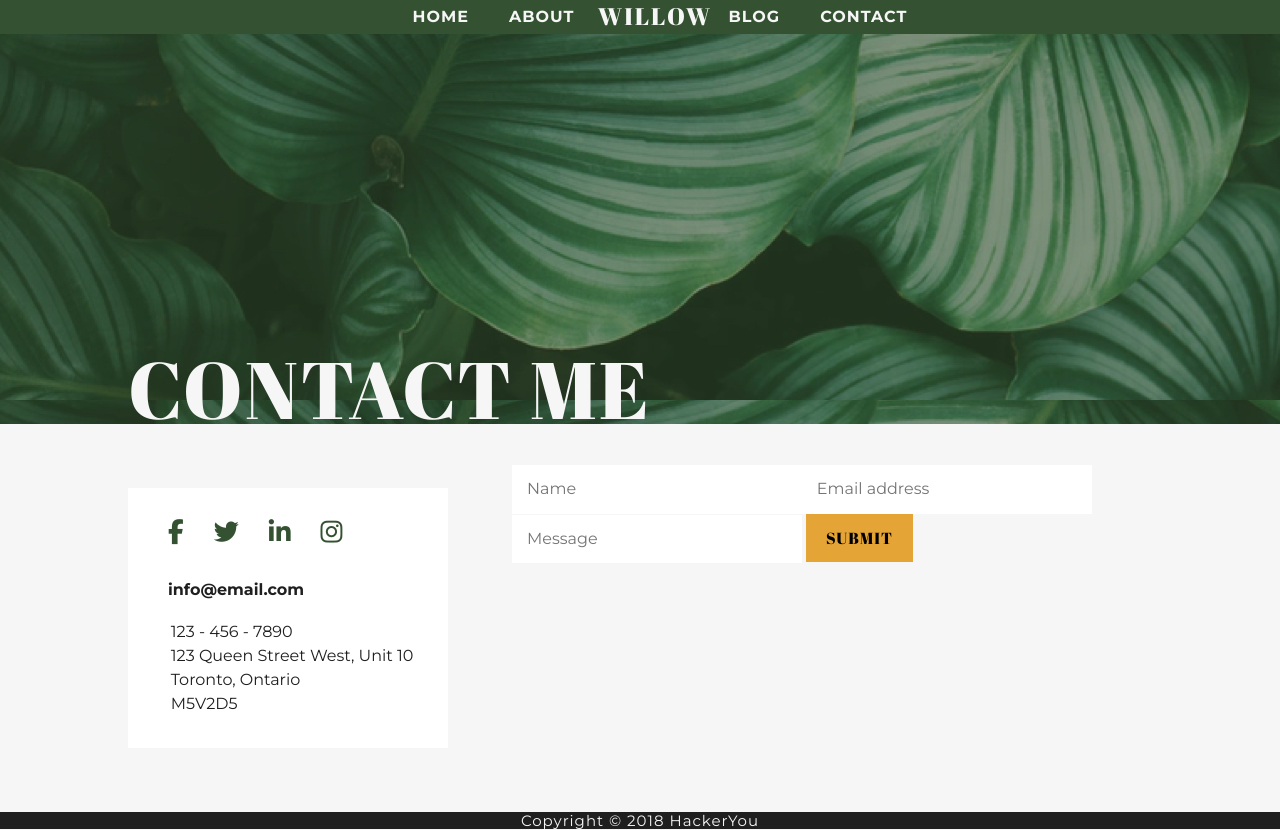
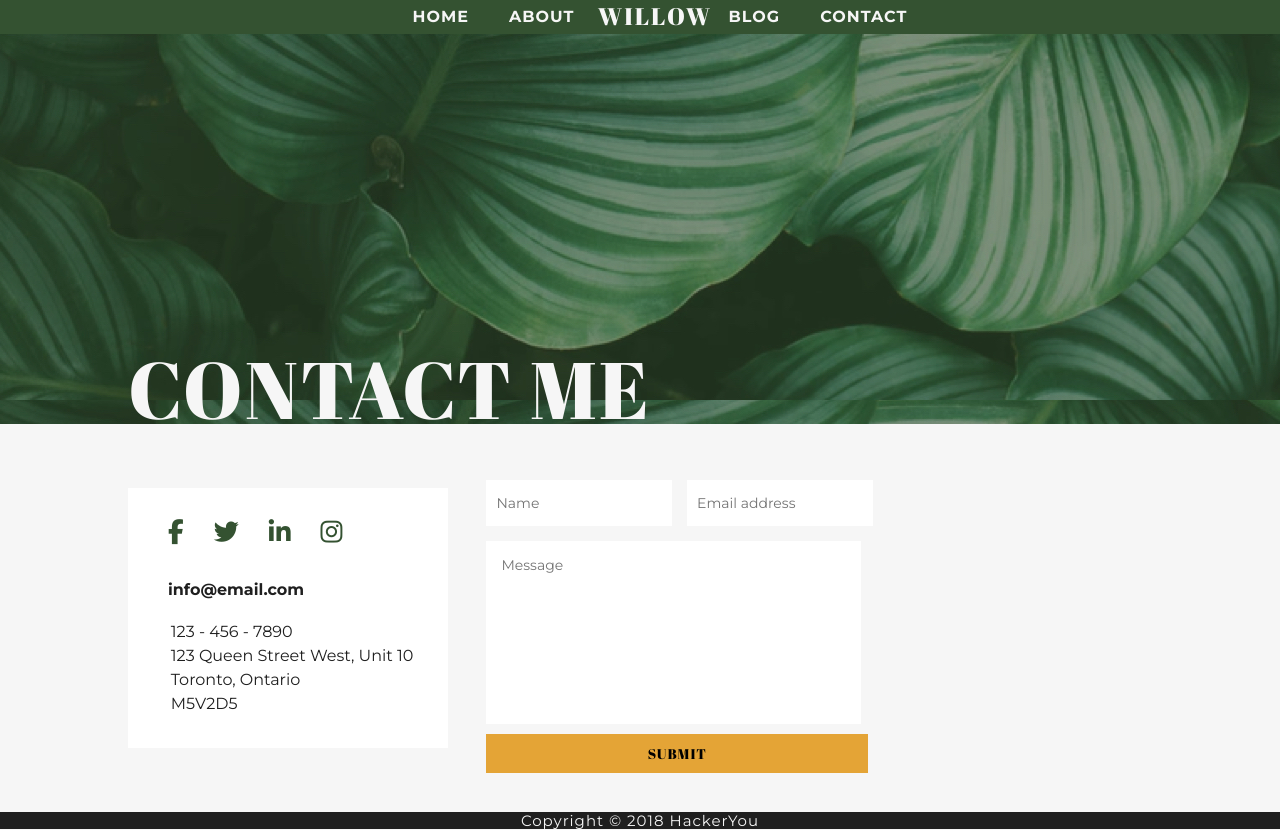
Before and after one commit to audracodes/audra-codes-project-two, a plain HTML site: page contact.html in a window 1280 px wide. Drawn offline with Linux system fonts and the light colour scheme.

Commit message:
form-contact

```diff
--- a/contact.html
+++ b/contact.html
@@ -88,8 +88,10 @@
                             <input type="email" name="email" id="your-email" placeholder="Email address">
                         </div>
 
-                        <label for="your-message" class="visually-hidden">Message</label>
-                        <input type="text" name="message" id="your-message" placeholder="Message">
+                        <div class="message">
+                               <label for="your-message" class="visually-hidden big-field">Message</label>
+                               <input type="text" name="message" id="your-message" placeholder="Message">
+                        </div>
 
                         <input type="submit" value="submit" class="button button-submit">
                     </form>
--- a/styles/sass/_contact.scss
+++ b/styles/sass/_contact.scss
@@ -23,7 +23,7 @@
 .aside-contact-me {
     width: 25%;
     background: white;
-    margin: 5% 5% 5% 10%;
+    margin: 5% 3% 5% 10%;
 }
 
 
--- a/styles/sass/_form.scss
+++ b/styles/sass/_form.scss
@@ -3,19 +3,46 @@
 
 .flexed-field {
     display: flex;
+    margin-bottom: 15px;
+    width: 50%;
+
+    input {
+        padding-right: 3%;
+    }
+
 }
 
 input {
     font-family: $font-menu-body;
+    font-size: 14px;
     border: none;
-    padding: 15px 20% 15px 15px;
+    padding: 15px 8% 15px 10px;
 }
 
+input:first-of-type {
+    margin-right: 15px;
+}
+
+.message {
+    width: 100%;
+    margin-bottom: 10px;
+
+    input {
+        width: 100%;
+        height: 40%;
+        padding: 15px 70% 40% 15px;
+    }
+}
+
+.button-submit {
+    padding: 3% 43%;
+}
 
 // Contact
 
 .contact-form {
-    margin-top: 10%;
+    margin-top: 15%;
+    width: 100%;
 
 }
 
```
Also changed, not shown: styles/style.css.
